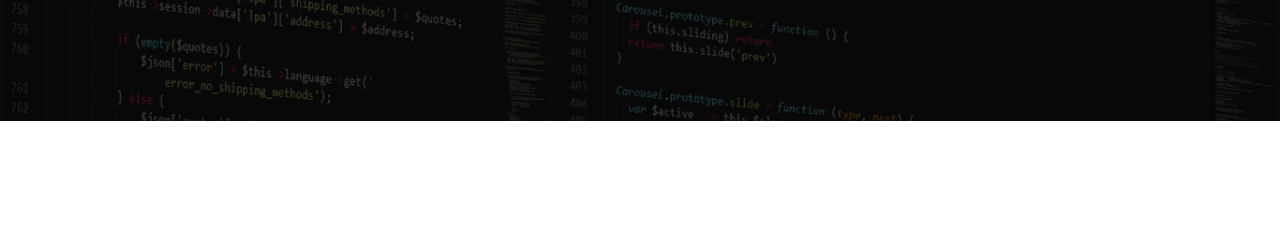
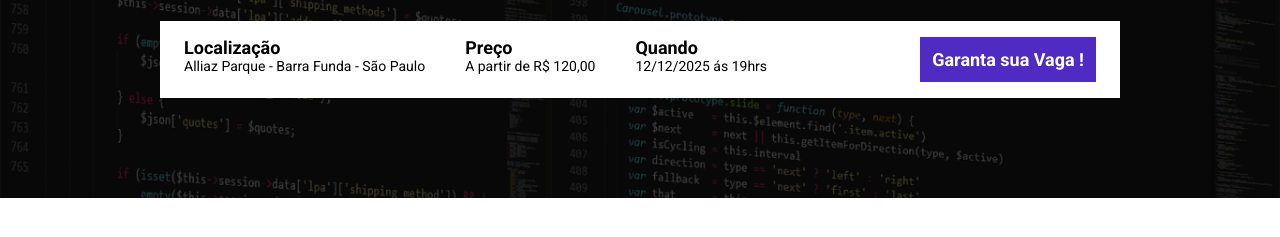
Before and after one commit to joseneisantana/-landing-page-parcel-, a website built with Parcel: page src/index.html in a window 1280 px wide. Shown: the part 155-392 px from the top of the page. Built offline with nearby package versions, Linux system fonts and the light colour scheme.

Commit message:
25.05.24

```diff
--- a/src/index.html
+++ b/src/index.html
@@ -19,7 +19,27 @@
             <p class="hero__text">
                 O maior evento de Tecnologia do Brasil começa em 10s 12h 20m 15s
             </p>
+             <div class="infos-bar">
 
+                <ul  class="infos-bar__infos">
+                    <li class="infos-bar__infos__item">
+                        <b>Localização</b>
+                        Alliaz Parque  -  Barra Funda  -  São Paulo
+                    </li>
+                    <li class="infos-bar__infos__item">
+                        <b>Preço</b>
+                        A partir de  R$ 120,00
+                    </li>
+                    <li class="infos-bar__infos__item">
+                        <b>Quando</b>
+                        12/12/2025 ás 19hrs
+                    </li>
+
+                </ul>
+                <a href="#" class="button button--primary">
+                    Garanta sua Vaga !
+                </a>
+             </div>
         </div>
 
         </header>
--- /dev/null
+++ b/src/styles/components/_buttons.scss
@@ -0,0 +1,29 @@
+.button {
+    padding: 12px ;
+    font-size: 18px;
+    font-weight: bold;
+    text-decoration: none;
+    text-align: center;
+    white-space: nowrap;
+
+&--primary{
+
+    color: #fff;
+    background-color: #4F2AC3;
+
+
+}
+ @media ( max-width : 640px) {
+    display: block;
+    width: 100%;
+
+ }
+
+ @media ( max-width : 1024px) {
+    display: flex;
+   align-items: center;
+
+ }
+
+
+}
--- /dev/null
+++ b/src/styles/components/_infos_bar.scss
@@ -0,0 +1,35 @@
+.infos-bar {
+
+    padding: 16px 24px;
+    background-color: #fff;
+    display:flex ;
+    justify-content: space-between;
+
+    &__infos {
+
+        display: flex;
+        gap: 40px;
+
+        &__item {
+            font-size: 14px;
+            color: #000;
+
+            b {
+                font-size: 18px;
+                display: block;
+            }
+        }
+
+    }
+    @media ( max-width : 640) {
+        display: block;
+
+        &__infos{
+            display: block;
+
+            &__item{
+                margin-bottom: 24px;
+            }
+        }
+    }
+}
--- a/src/styles/main.scss
+++ b/src/styles/main.scss
@@ -1,10 +1,13 @@
 @use 'hero';
+@use 'components/infos_bar';
+@use 'components/buttons';
 
 *{
    margin: 0;
    padding: 0;
    box-sizing: border-box;
    font-family: Roboto, sans-serif;
+   list-style: none;
 }
 
 .container{
```
